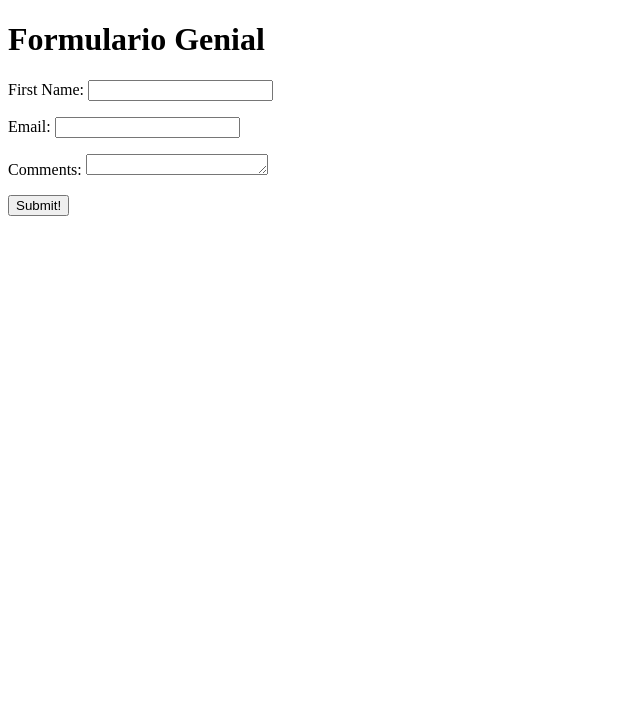
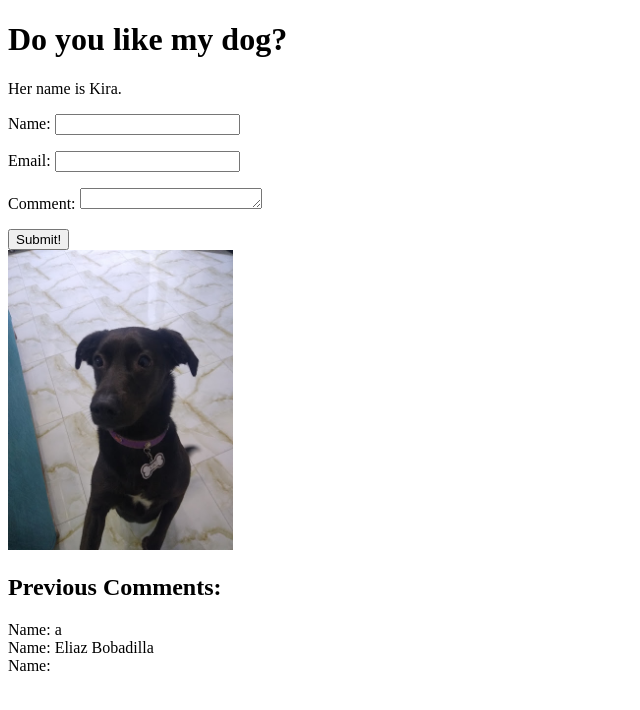
Before and after one commit to UltiRequiem/example-php-form, a PHP site: page / in a window 1280 px wide. Shown: the top 710 px of the page, without its empty margins (0-640 px from the left). Run offline with PHP 8.4, Linux system fonts and the light colour scheme; data comes from the database, SQL or seed files in the repository; both versions use the stored data as it was before the commit.

Commit message:
:fire: Remove example DB

```diff
--- a/index.html
+++ /dev/null
@@ -1,24 +0,0 @@
-<!DOCTYPE html>
-<html lang="en">
-  <head>
-    <meta charset="UTF-8" />
-    <meta name="viewport" content="width=device-width, initial-scale=1.0" />
-    <title>Formulario PHP</title>
-  </head>
-
-  <body>
-    <h1>Formulario Genial</h1>
-
-    <form action="HandleForm.php" method="post">
-      <p>First Name: <input required type="text" name="name" /></p>
-      <p>Email: <input required type="email" name="email" /></p>
-
-      <p>
-        Comments:
-        <textarea required cols="20" rows="1" name="comments"></textarea>
-      </p>
-
-      <input type="submit" value="Submit!" />
-    </form>
-  </body>
-</html>
--- /dev/null
+++ b/index.php
@@ -0,0 +1,50 @@
+<!DOCTYPE html>
+<html lang="en">
+
+<head>
+        <meta charset="UTF-8" />
+        <meta name="viewport" content="width=device-width, initial-scale=1.0" />
+        <title>Formulario PHP</title>
+</head>
+
+<body>
+        <h1>Do you like my dog?</h1>
+        <p>Her name is Kira.</p>
+
+        <form action="HandleForm.php" method="post">
+                <p>Name: <input required type="text" name="name" /></p>
+                <p>Email: <input required type="email" name="email" /></p>
+
+                <p>
+                        Comment:
+                        <textarea required cols="20" rows="1" name="comment"></textarea>
+                </p>
+
+                <input type="submit" value="Submit!" />
+        </form>
+
+        <img src="kira.jpg" alt="Kira's photo" height="300" />
+
+        <div>
+                <h2>Previous Comments: </h2>
+                <?php
+                $db_name = "responses";
+
+
+                $db = new SQLite3('form_log.db');
+                $res = $db->query("SELECT * FROM $db_name");
+
+                while ($row = $res->fetchArray()) {
+                        echo "
+        <div>
+        Name: {$row['name']}
+        </div>
+        ";
+                }
+
+                ?>
+
+        </div>
+</body>
+
+</html>
--- a/responses.sql
+++ b/responses.sql
@@ -2,5 +2,5 @@ CREATE TABLE IF NOT EXISTS responses (
         id INTEGER PRIMARY KEY,
         name TEXT,
         email TEXT UNIQUE,
-        comments TEXT
+        comment TEXT UNIQUE
 );
```
Also changed, not shown: HandleForm.php (+4 -4 lines), form_log.db (deleted), kira.jpg (added), 1 other file.
